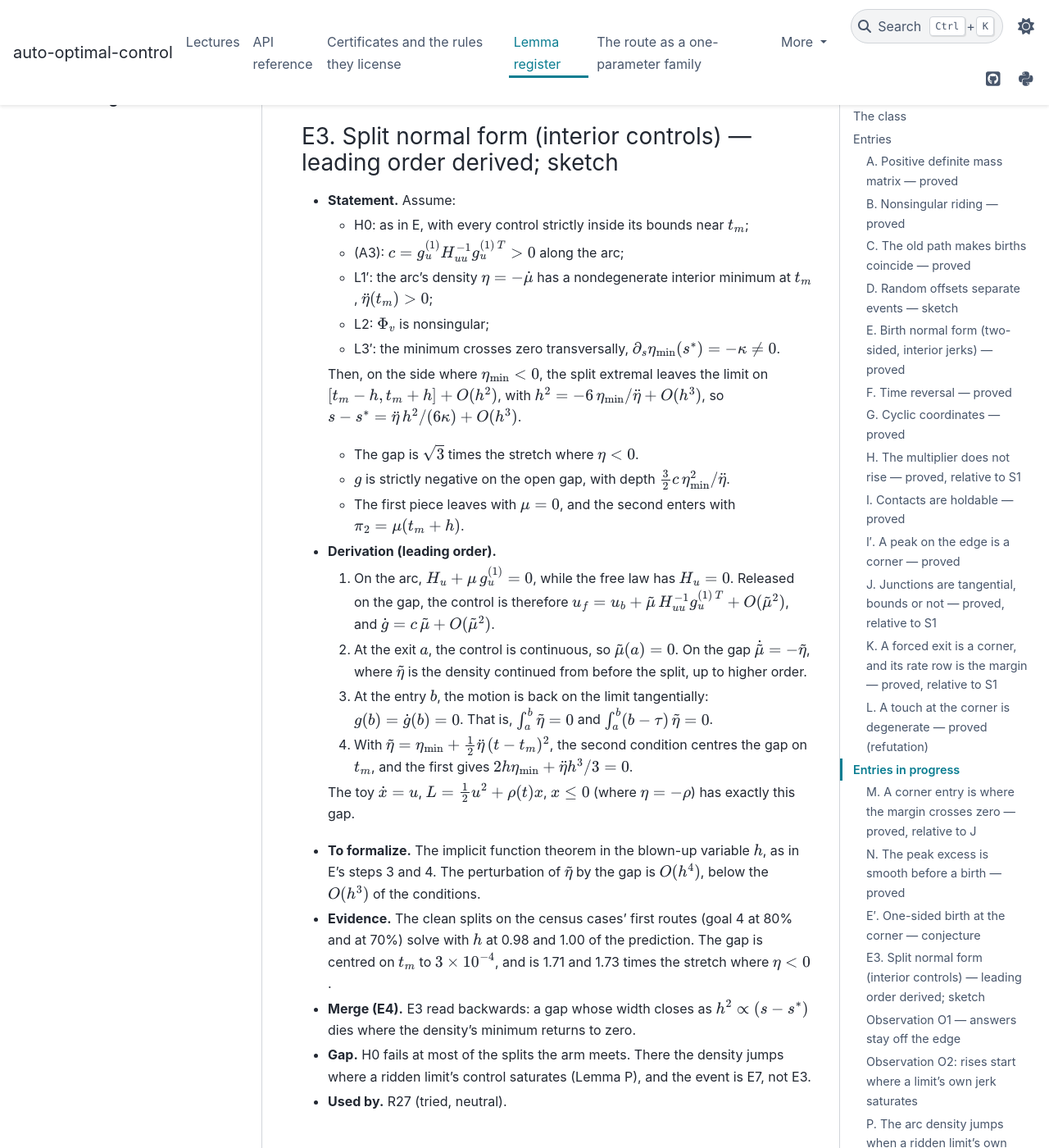
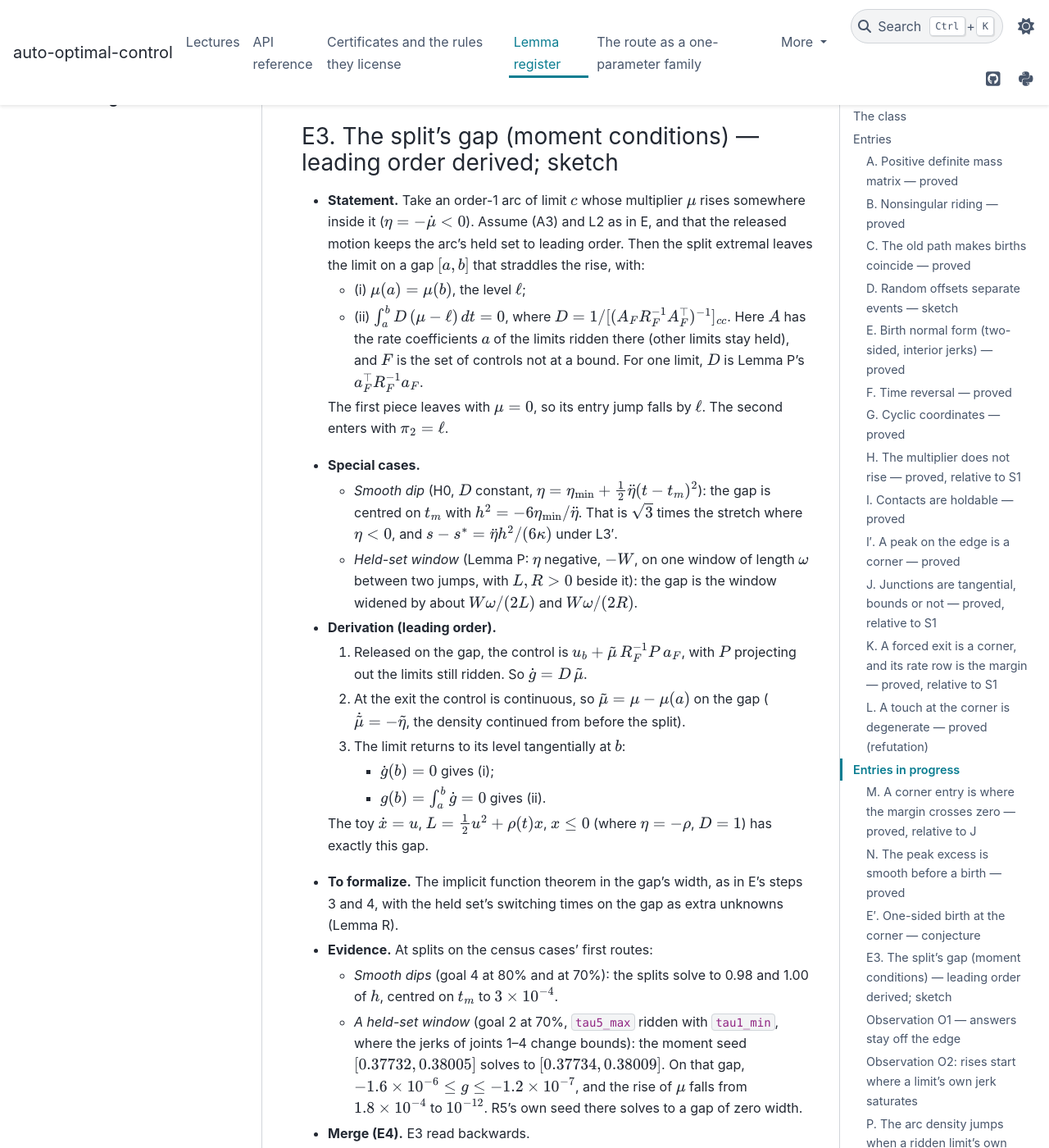
Before and after one commit to idm23/auto-optimal-control, a Sphinx documentation site: the page built from docs/notes/lemma_register.md, in a window 1280 px wide and 1400 px high, scrolled down 8427 px. Shown: the whole window at 82% size. Built offline with Sphinx 7.4.7 and the PyData theme 0.15.4, drawn with Linux system fonts in a browser that asks for light colours; some of the changed text lies outside the part shown.

Commit message:
Lemma E3 as moment conditions; R27 seeds splits from them
The split's gap satisfies mu(a) = mu(b) and int_a^b D (mu - mu(a)) = 0,
with D Lemma P's rate gain: the released limit must return to its level
tangentially. For a smooth dip this is h^2 = -6 eta_min / eta''; at a
density negative on one held-set window (E7) the gap is that window,
slightly widened. On goal 2 at 70% the moment seed solves to a genuine gap
where R5's collapses.

Census (six routes, R27 on): 478 s against 494 s, all 45 under 60 s.
First route alone: 38/45 against 39/45 (rest 12 splits and merges; O2).

Co-Authored-By: Claude Opus 5.5 <noreply@anthropic.com>

```diff
--- a/docs/notes/lemma_register.md
+++ b/docs/notes/lemma_register.md
@@ -284,57 +284,61 @@ margin is zero exactly when the corner is the only control that holds $g$.
   law (μ from the last interior control, R14). L1 has to be restated,
   because along a saturated motion $\ddot g$ involves $\dot m$.
 
-### E3. Split normal form (interior controls) — leading order derived; sketch
+### E3. The split's gap (moment conditions) — leading order derived; sketch
 
-- **Statement.** Assume:
-  - H0: as in E, with every control strictly inside its bounds near $t_m$;
-  - (A3): $c = g^{(1)}_u H_{uu}^{-1} g^{(1)\,T}_u > 0$ along the arc;
-  - L1′: the arc's density $\eta = -\dot\mu$ has a nondegenerate interior
-    minimum at $t_m$, $\ddot\eta(t_m) > 0$;
-  - L2: $\Phi_v$ is nonsingular;
-  - L3′: the minimum crosses zero transversally,
-    $\partial_s \eta_{\min}(s^*) = -\kappa \ne 0$.
+- **Statement.** Take an order-1 arc of limit $c$ whose multiplier $\mu$
+  rises somewhere inside it ($\eta = -\dot\mu < 0$). Assume (A3) and L2 as in
+  E, and that the released motion keeps the arc's held set to leading order.
+  Then the split extremal leaves the limit on a gap $[a, b]$ that straddles
+  the rise, with:
+  - (i) $\mu(a) = \mu(b)$, the level $\ell$;
+  - (ii) $\int_a^b D\,(\mu - \ell)\,dt = 0$, where
+    $D = 1/[(A_F R_F^{-1} A_F^\top)^{-1}]_{cc}$. Here $A$ has the rate
+    coefficients $a$ of the limits ridden there (other limits stay held),
+    and $F$ is the set of controls not at a bound. For one limit, $D$ is
+    Lemma P's $a_F^\top R_F^{-1} a_F$.
 
-  Then, on the side where $\eta_{\min} < 0$, the split extremal leaves the
-  limit on $[t_m - h, t_m + h] + O(h^2)$, with
-  $h^2 = -6\, \eta_{\min} / \ddot\eta + O(h^3)$, so
-  $s - s^* = \ddot\eta\, h^2 / (6 \kappa) + O(h^3)$.
-  - The gap is $\sqrt 3$ times the stretch where $\eta < 0$.
-  - $g$ is strictly negative on the open gap, with depth
-    $\tfrac32 c\, \eta_{\min}^2 / \ddot\eta$.
-  - The first piece leaves with $\mu = 0$, and the second enters with
-    $\pi_2 = \mu(t_m + h)$.
+  The first piece leaves with $\mu = 0$, so its entry jump falls by $\ell$.
+  The second enters with $\pi_2 = \ell$.
+- **Special cases.**
+  - *Smooth dip* (H0, $D$ constant,
+    $\eta = \eta_{\min} + \tfrac12\ddot\eta (t - t_m)^2$): the gap is centred
+    on $t_m$ with $h^2 = -6\eta_{\min}/\ddot\eta$. That is $\sqrt 3$ times the
+    stretch where $\eta < 0$, and $s - s^* = \ddot\eta h^2/(6\kappa)$ under
+    L3′.
+  - *Held-set window* (Lemma P: $\eta$ negative, $-W$, on one window of
+    length $\omega$ between two jumps, with $L, R > 0$ beside it): the gap is
+    the window widened by about $W\omega/(2L)$ and $W\omega/(2R)$.
 - **Derivation (leading order).**
-  1. On the arc, $H_u + \mu\, g^{(1)}_u = 0$, while the free law has
-     $H_u = 0$. Released on the gap, the control is therefore
-     $u_f = u_b + \tilde\mu\, H_{uu}^{-1} g^{(1)\,T}_u + O(\tilde\mu^2)$,
-     and $\dot g = c\,\tilde\mu + O(\tilde\mu^2)$.
-  2. At the exit $a$, the control is continuous, so $\tilde\mu(a) = 0$.
-     On the gap $\dot{\tilde\mu} = -\tilde\eta$, where $\tilde\eta$ is the
-     density continued from before the split, up to higher order.
-  3. At the entry $b$, the motion is back on the limit tangentially:
-     $g(b) = \dot g(b) = 0$. That is,
-     $\int_a^b \tilde\eta = 0$ and $\int_a^b (b - \tau)\,\tilde\eta = 0$.
-  4. With $\tilde\eta = \eta_{\min} + \tfrac12 \ddot\eta\,(t - t_m)^2$, the
-     second condition centres the gap on $t_m$, and the first gives
-     $2 h \eta_{\min} + \ddot\eta h^3/3 = 0$.
+  1. Released on the gap, the control is
+     $u_b + \tilde\mu\,R_F^{-1}P\,a_F$, with $P$ projecting out the limits
+     still ridden. So $\dot g = D\,\tilde\mu$.
+  2. At the exit the control is continuous, so $\tilde\mu = \mu - \mu(a)$
+     on the gap ($\dot{\tilde\mu} = -\tilde\eta$, the density continued from
+     before the split).
+  3. The limit returns to its level tangentially at $b$:
+     - $\dot g(b) = 0$ gives (i);
+     - $g(b) = \int_a^b \dot g = 0$ gives (ii).
 
-  The toy $\dot x = u$, $L = \tfrac12 u^2 + \rho(t) x$, $x \le 0$ (where
-  $\eta = -\rho$) has exactly this gap.
-- **To formalize.** The implicit function theorem in the blown-up variable
-  $h$, as in E's steps 3 and 4. The perturbation of $\tilde\eta$ by the
-  gap is $O(h^4)$, below the $O(h^3)$ of the conditions.
-- **Evidence.** The clean splits on the census cases' first routes (goal 4 at
-  80% and at 70%) solve
-  with $h$ at 0.98 and 1.00 of the prediction. The gap is centred on $t_m$
-  to $3 \times 10^{-4}$, and is 1.71 and 1.73 times the stretch where
-  $\eta < 0$.
-- **Merge (E4).** E3 read backwards: a gap whose width closes as
-  $h^2 \propto (s - s^*)$ dies where the density's minimum returns to zero.
-- **Gap.** H0 fails at most of the splits the arm meets. There the density
-  jumps where a ridden limit's control saturates (Lemma P), and the event is
-  E7, not E3.
-- **Used by.** R27 (tried, neutral).
+  The toy $\dot x = u$, $L = \tfrac12 u^2 + \rho(t)x$, $x \le 0$ (where
+  $\eta = -\rho$, $D = 1$) has exactly this gap.
+- **To formalize.** The implicit function theorem in the gap's width, as in
+  E's steps 3 and 4, with the held set's switching times on the gap as
+  extra unknowns (Lemma R).
+- **Evidence.** At splits on the census cases' first routes:
+  - *Smooth dips* (goal 4 at 80% and at 70%): the splits solve to 0.98 and
+    1.00 of $h$, centred on $t_m$ to $3 \times 10^{-4}$.
+  - *A held-set window* (goal 2 at 70%, `tau5_max` ridden with `tau1_min`,
+    where the jerks of joints 1–4 change bounds): the moment seed
+    $[0.37732, 0.38005]$ solves to $[0.37734, 0.38009]$. On that gap,
+    $-1.6\times 10^{-6} \le g \le -1.2\times 10^{-7}$, and the rise of $\mu$
+    falls from $1.8\times 10^{-4}$ to $10^{-12}$. R5's own seed there
+    solves to a gap of zero width.
+- **Merge (E4).** E3 read backwards.
+- **Gap.** The held set must not change at the gap's ends in a way the
+  released motion does not share. Rest 12 (O2), where a ridden limit's own
+  jerk saturates, still cycles: it splits, the gap closes, it splits again.
+- **Used by.** R27.
 
 ### Observation O1 — answers stay off the edge
 
```
Also changed, not shown: docs/notes/route_family.md (+2 -2 lines), docs/notes/structure_certificates.md (+50 -42 lines), 3 other files.
